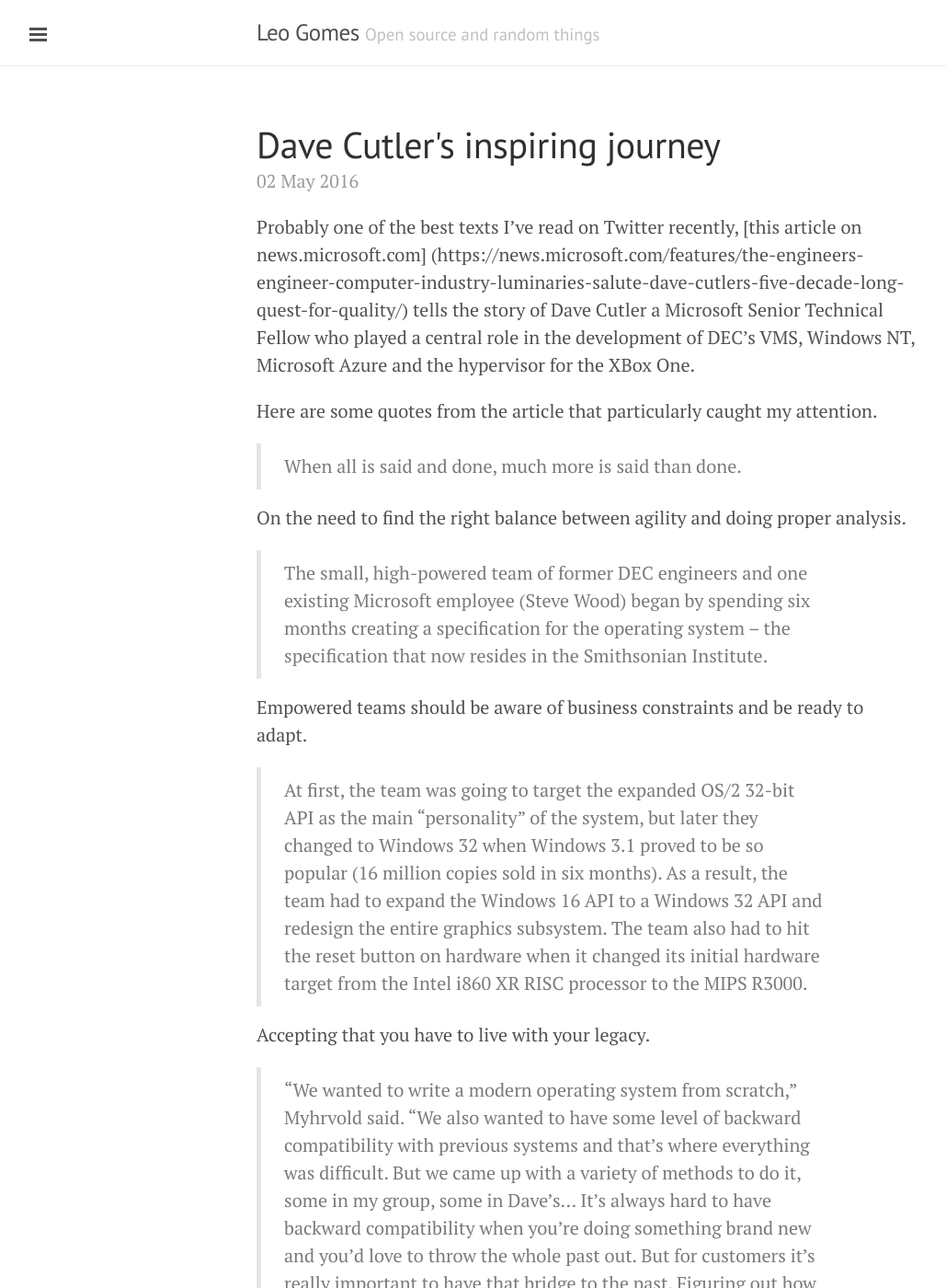
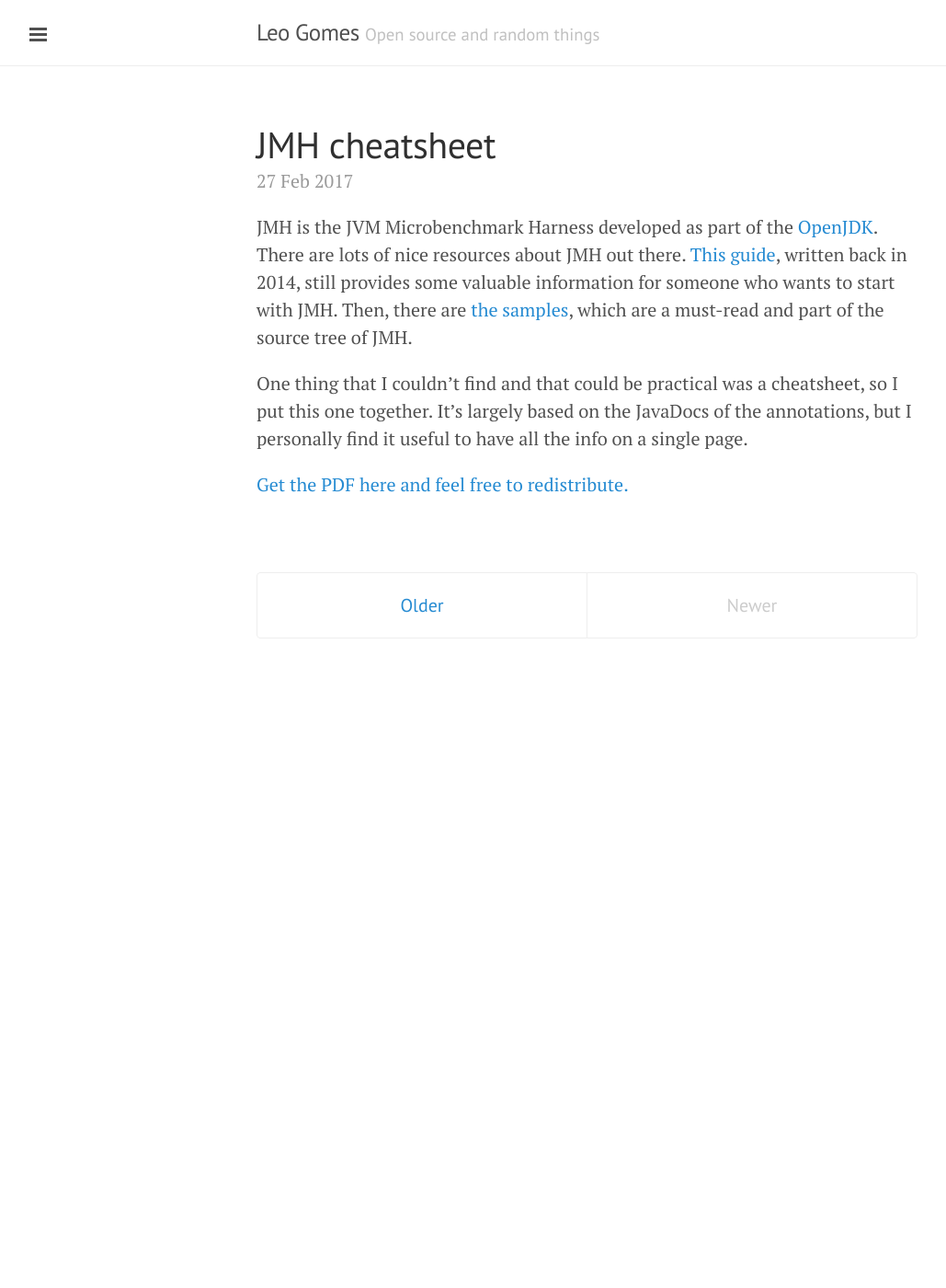
Before and after one commit to leogomes/leogomes.github.com, a Jekyll site: the page built from index.html, in a window 1280 px wide and 1400 px high. Shown: the whole window at 92% size, without its empty margins (1-1030 px from the left). Built offline with Jekyll 4.4.1, drawn with Linux system fonts in a browser that asks for light colours; Markdown is read by kramdown in place of the engine named in the settings; the list of posts is cut into pages by our own code; comment, search, counter and statistics services are not loaded; some of the changed text lies outside the part shown.

Commit message:
JMH cheatsheet

```diff
--- a/_config.yml
+++ b/_config.yml
@@ -25,3 +25,5 @@
 version:          1.0.0
 github:
   repo:           https://github.com/leogomes
+
+gems: [jekyll-paginate]
--- /dev/null
+++ b/_posts/2017-02-27-jmh-cheatsheet.md
@@ -0,0 +1,17 @@
+---
+layout: post
+title: JMH cheatsheet
+comments: true
+tags: [software, performance, microbenchmarking, jmh, openjdk]
+categories: [engineering]
+---
+
+JMH is the JVM Microbenchmark Harness developed as part of the [OpenJDK](openjdk.java.net/projects/code-tools/jmh).
+There are lots of nice resources about JMH out there. [This guide](http://java-performance.info/jmh/), written back in 2014, still provides some valuable information
+for someone who wants to start with JMH. Then, there are [the samples](http://hg.openjdk.java.net/code-tools/jmh/file/tip/jmh-samples/src/main/java/org/openjdk/jmh/samples/),
+which are a must-read and part of the source tree of JMH.
+
+One thing that I couldn't find and that could be practical was a cheatsheet, so I put this one together. It's largely based on the
+JavaDocs of the annotations, but I personally find it useful to have all the info on a single page.
+
+[Get the PDF here and feel free to redistribute.]({{ site.url }}/assets/JMH_cheatsheet.pdf)
--- a/about.md
+++ b/about.md
@@ -9,10 +9,9 @@
 
 Living in France, where I feel home, since 2008.
 
-Working for [Amadeus](/dayjob), where I manage a team of seven full-stack ninjas.
-We come from six different countries and speak nine different languages, if you count them all.
+I work for [Amadeus](/dayjob), where I have written software, managed a team for nearly four years and where I'm now a Performance Architect.
 
-Building large scale solutions for the travel industry. Enjoying it.
+We build large scale solutions for the travel industry.
 
 Mainly interested in [open-source](https://www.ohloh.com/accounts/leogomes/positions), [guitar playing](https://soundcloud.com/leonardo-gomes-23), [film photography](http://www.lomography.com/homes/leogomes) and cooking.
 
```
Also changed, not shown: 1 other file.
